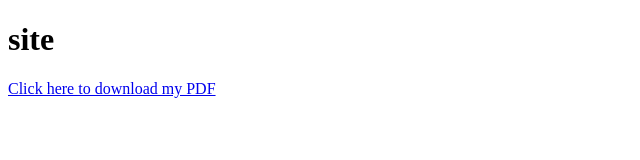
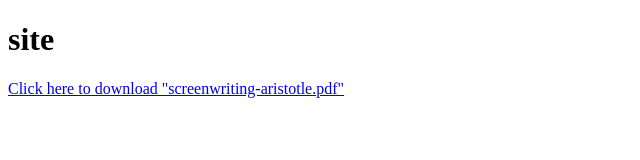
Before and after one commit to eliotpalma/Poetics, a plain HTML site: page index.html in a window 1280 px wide. Shown: the whole page, without its empty margins (0-640 px from the left). Drawn offline with Linux system fonts and the light colour scheme.

Commit message:
Update index.html

```diff
--- a/index.html
+++ b/index.html
@@ -6,7 +6,7 @@
 <body>
     <h1>site</h1>
     <p>
-        <a href="https://github.com/eliotpalma/Poetics/blob/Test/your_document.pdf" download="screenwriting.pdf">Click here to download my PDF</a>
+        <a href="https://github.com/eliotpalma/Poetics/blob/screenwriting-aristotle.pdf" download="screenwriting-aristotle.pdf">Click here to download "screenwriting-aristotle.pdf"</a>
     </p>
 </body>
 </html>
```
